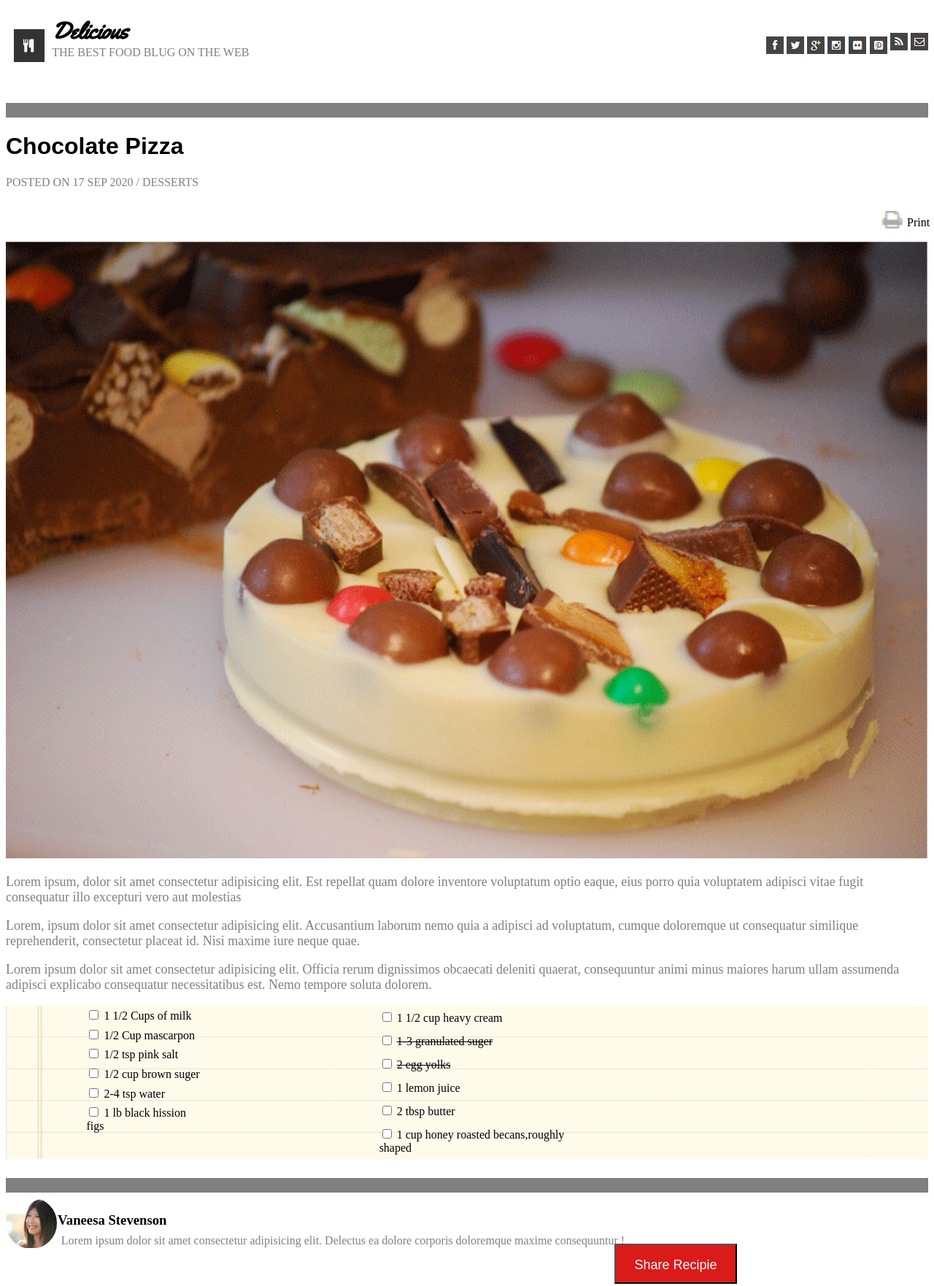
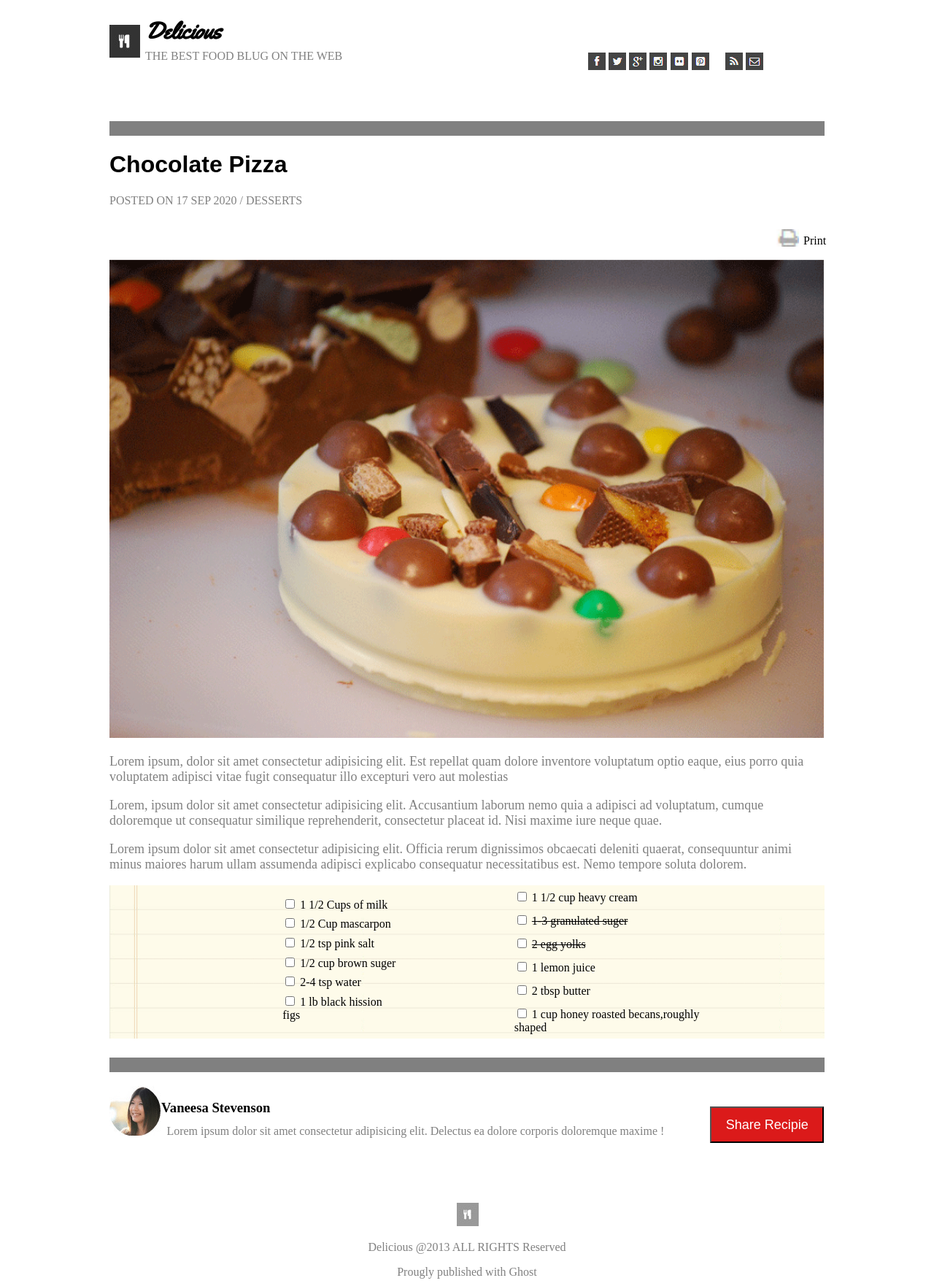
Before and after one commit to omarXzain/chocolate-pizza, a plain HTML site: page index.html in a window 1280 px wide. Shown: the top 1762 px of the page at 73% size. Drawn offline with Linux system fonts and the light colour scheme.

Commit message:
Fixed all bugs

```diff
--- a/index.html
+++ b/index.html
@@ -11,8 +11,11 @@
         <div class="h2h4">
         <h1 class="h1x">Delicious</h1>
         <h4 class="h4x" >THE BEST FOOD BLUG ON THE WEB</h4>
+
     </div>
         <img id="logo" src="img/logo.png" alt="">
+
+        <div class="seven7Social">
         <div class="icon1">
         <img class="m1" src="img/fb-icon.png" alt="">
         <img class="m1"src="img/twit-icon.png" alt="">
@@ -22,12 +25,13 @@
         <img class="m1"src="img/pint-icon.png" alt="">
 
         </div>
-<div class="icon2">
+        <div class="icon2">
         <img src="img/rss-icon.png" alt="">
         <img src="img/mail-icon.png" alt="">
-        </div>
+        </div></div>
     </header>
     <hr>
+
         <main>
 
             <h1>Chocolate Pizza</h1>
@@ -60,7 +64,7 @@
                     <li>  <input type="checkbox">
                     <label>2-4 tsp water</label></li>
                     <li> <input type="checkbox">
-                    <label>1 lb black hission figs</label></li>
+                    <label >1 lb black hission figs</label></li>
 
                 </div>
                 <div class="form2">
@@ -81,20 +85,21 @@
             </form>
             <br>
 <hr>
-
+<button>Share Recipie</button>
 <div class="vanessa">
 <img src="img/van-pic.png" alt="">
 <h3> Vaneesa Stevenson</h3>
 </div>
-<p class="Pvan">Lorem ipsum dolor sit amet consectetur adipisicing elit. Delectus ea dolore corporis doloremque maxime consequuntur !</p>
+<p class="Pvan">Lorem ipsum dolor sit amet consectetur adipisicing elit. Delectus ea dolore corporis doloremque maxime !</p>
 
-<button>Share Recipie</button>
+
         </main>
         <br><br>
         <br><br>
 
         <footer>
 <div id="spoonX">
+
 <img id="spoon" src="img/small-logo.png" alt=""></div>
 <p class="p2">Delicious @2013 ALL RIGHTS Reserved </p>
 <p class="p2">Prougly published with Ghost</p>
--- a/style.css
+++ b/style.css
@@ -1,5 +1,14 @@
 
 @import url('https://fonts.googleapis.com/css2?family=Yellowtail&display=swap');
+
+
+
+
+body{
+
+    width: 980px;
+    margin: 0 auto;
+}
 
 .h1x{
     font-family: 'Yellowtail', cursive;
@@ -13,24 +22,21 @@
 }
 
 .icon1 {
-    position: absolute;
-    top: 6.2%;
-    left: 82%;
+    margin-right: 22px;
 }
 
-.icon2{
+/* .icon2{
     float: right;
     margin-top: -7.6%;
-}
+} */
 
 .h2h4{
     margin-left: 5%;
 }
 
 #logo{
-    position: absolute;
-    top: 5%;
-    left: 1.5%;
+    margin-top: -99px;
+    margin-bottom: 75px;
 }
 
 hr{
@@ -80,13 +86,14 @@ h1{
 }
 
 .form2{
-    margin-left: 40%;
+    margin-left: 56%;
 }
 
 .form1{
 
     position: absolute;
-    left: 9%;
+    left: 30%;
+    margin-top: 1%;
 }
 
 form {
@@ -99,6 +106,7 @@ li{
 }
 .vanessa{
     display: flex;
+    margin-top: -8%;
 
 }
 
@@ -106,20 +114,21 @@ li{
 
     font-weight: lighter;
     color: grey;
-    margin-left: 6%;
+    margin-left: 8%;
     margin-top: -1.5%;
 }
 
 button{
 
-    margin-left: 66%;
-    margin-top: -6%;
+    margin-left: 84%;
+    margin-top: -4%;
     background-color: rgb(219, 26, 26);
     padding: 2%;
     height: 50px;
     line-height: 5px;
     font-size: 18px;
     color: white;
+    margin-top: 4%;
 }
 .p2 {
     text-align: center;
@@ -140,6 +149,15 @@ button{
 
 }
 
-#spoon{
+.seven7Social{
+display: inline-flex;
+position: absolute;
+margin-left: 68%;
+top: 9%;
+left: -5%;
 
 }
+
+input[type=checkbox]:checked + label{
+    text-decoration: line-through;
+  }
```
